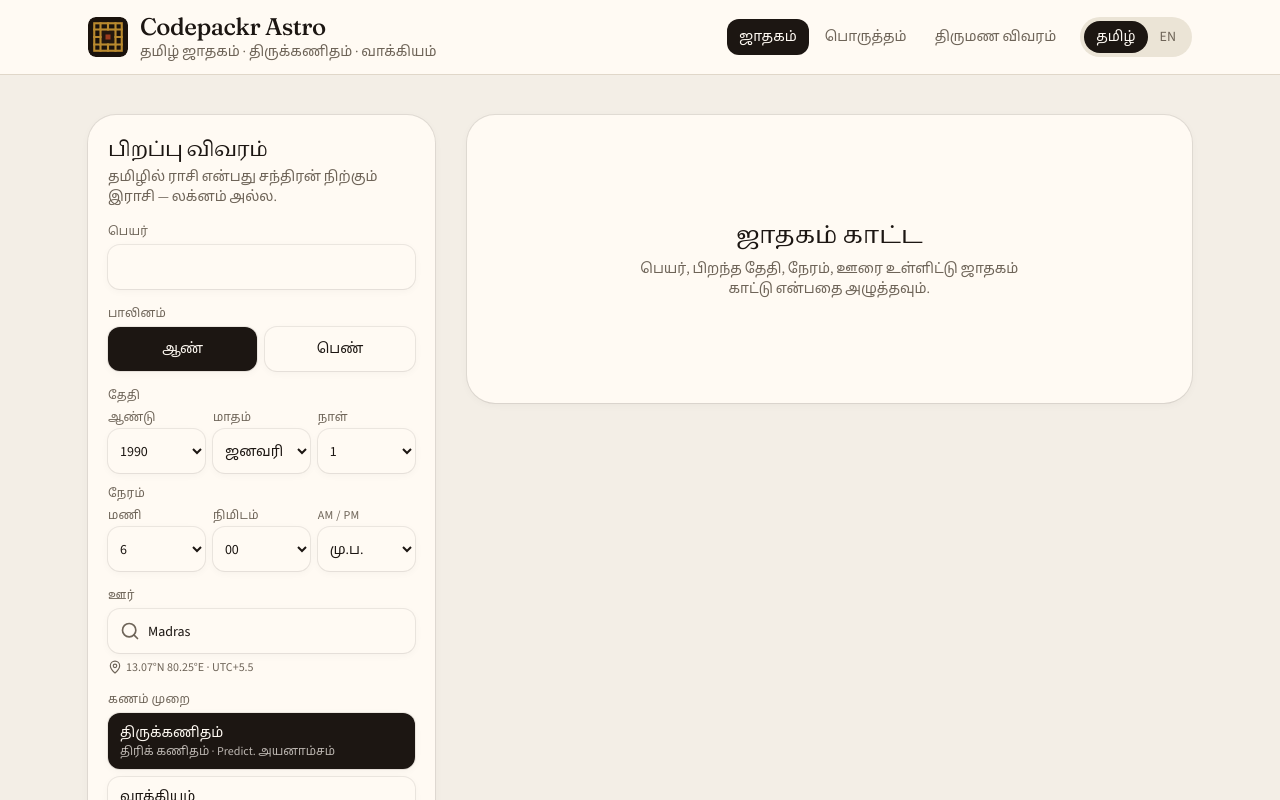
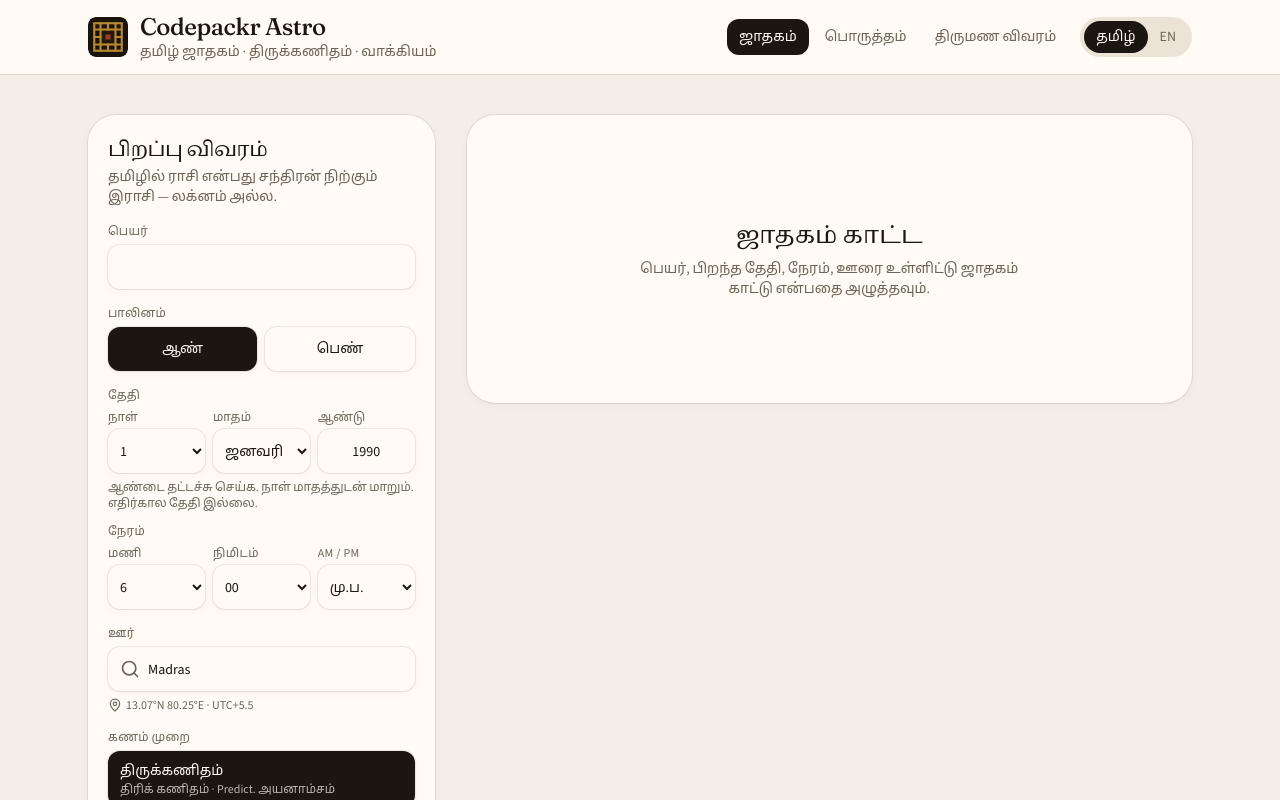
Before and after one commit to coolnaveen99/codepackr-astro, a React (Vite) app: page / in a window 1280 px wide. Shown: the top 800 px of the page. Built offline with nearby package versions, Linux system fonts and the light colour scheme.

Commit message:
Make birth year typeable and hide future dates
Replace the year dropdown with a 4-digit field, clamp dates to today,
and auto-update day counts for month length and leap years.

```diff
--- a/src/components/birth-fields.tsx
+++ b/src/components/birth-fields.tsx
@@ -36,12 +36,42 @@ export const MONTHS_EN = [
   "December",
 ];
 
-const YEARS = Array.from({ length: 136 }, (_, i) => 1900 + i);
 const HOURS = Array.from({ length: 12 }, (_, i) => i + 1);
 const MINUTES = Array.from({ length: 60 }, (_, i) => i);
+const DIM = [31, 28, 31, 30, 31, 30, 31, 31, 30, 31, 30, 31];
+
+export const MIN_BIRTH_YEAR = 1900;
+
+export function todayParts(now = new Date()) {
+  return {
+    year: now.getFullYear(),
+    month: now.getMonth() + 1,
+    day: now.getDate(),
+  };
+}
+
+export function isLeapYear(year: number) {
+  return (year % 4 === 0 && year % 100 !== 0) || year % 400 === 0;
+}
 
 export function daysInMonth(year: number, month: number) {
-  return new Date(year, month, 0).getDate();
+  const m = Math.min(Math.max(month | 0, 1), 12);
+  if (m === 2) return isLeapYear(year) ? 29 : 28;
+  return DIM[m - 1]!;
+}
+
+export function clampBirthDate(year: number, month: number, day: number, now = new Date()) {
+  const today = todayParts(now);
+  const yRaw = Math.trunc(Number(year));
+  const y = Number.isFinite(yRaw)
+    ? Math.min(Math.max(yRaw, MIN_BIRTH_YEAR), today.year)
+    : Math.min(1990, today.year);
+  let m = Math.min(Math.max(Math.trunc(Number(month)) || 1, 1), 12);
+  if (y === today.year) m = Math.min(m, today.month);
+  let maxD = daysInMonth(y, m);
+  if (y === today.year && m === today.month) maxD = Math.min(maxD, today.day);
+  const d = Math.min(Math.max(Math.trunc(Number(day)) || 1, 1), maxD);
+  return { year: y, month: m, day: d };
 }
 
 export function to12(hour24: number) {
@@ -84,6 +114,79 @@ export function FieldSelect({
   );
 }
 
+function YearInput({
+  year,
+  min,
+  max,
+  onCommit,
+}: {
+  year: number;
+  min: number;
+  max: number;
+  onCommit: (year: number) => void;
+}) {
+  const [text, setText] = useState(String(year));
+
+  useEffect(() => {
+    setText(String(year));
+  }, [year]);
+
+  function clamp(n: number) {
+    return Math.min(Math.max(n, min), max);
+  }
+
+  function commitDigits(raw: string) {
+    if (raw.length !== 4) {
+      setText(String(year));
+      return;
+    }
+    const n = Number(raw);
+    if (!Number.isFinite(n)) {
+      setText(String(year));
+      return;
+    }
+    onCommit(clamp(n));
+  }
+
+  return (
+    <input
+      type="text"
+      inputMode="numeric"
+      pattern="[0-9]*"
+      autoComplete="bday-year"
+      spellCheck={false}
+      maxLength={4}
+      aria-label="Year"
+      value={text}
+      placeholder="1990"
+      data-testid="birth-year"
+      className={cn(
+        "h-11 w-full rounded-md bg-surface px-2 text-center text-sm tabular-nums text-fg shadow-card",
+        "focus-visible:ring-2 focus-visible:ring-accent/40 focus-visible:outline-none",
+      )}
+      onChange={(e) => {
+        const digits = e.target.value.replace(/\D/g, "").slice(0, 4);
+        setText(digits);
+        if (digits.length === 4) {
+          const n = Number(digits);
+          if (Number.isFinite(n)) onCommit(clamp(n));
+        }
+      }}
+      onBlur={() => commitDigits(text)}
+      onFocus={(e) => e.currentTarget.select()}
+      onKeyDown={(e) => {
+        if (e.key === "ArrowUp") {
+          e.preventDefault();
+          onCommit(clamp(year + 1));
+        } else if (e.key === "ArrowDown") {
+          e.preventDefault();
+          onCommit(clamp(year - 1));
+        }
+      }}
+    />
+  );
+}
+
 export function DateTimeFields({
   lang,
   value,
@@ -94,15 +197,42 @@ export function DateTimeFields({
   onChange: (next: BirthInput) => void;
 }) {
   const clock = to12(value.hour);
-  const dim = daysInMonth(value.year || 1990, value.month || 1);
+  const [now, setNow] = useState<Date | null>(null);
+  useEffect(() => {
+    setNow(new Date());
+  }, []);
+  const today = now ? todayParts(now) : { year: 2099, month: 12, day: 31 };
+  const safe = now
+    ? clampBirthDate(value.year, value.month, value.day, now)
+    : {
+        year: Math.min(Math.max(value.year || 1990, MIN_BIRTH_YEAR), 2099),
+        month: Math.min(Math.max(value.month || 1, 1), 12),
+        day: Math.min(Math.max(value.day || 1, 1), daysInMonth(value.year || 1990, value.month || 1)),
+      };
   const months = lang === "ta" ? MONTHS_TA : MONTHS_EN;
+  const monthLimit = safe.year === today.year ? today.month : 12;
+  const dayLimit =
+    safe.year === today.year && safe.month === today.month
+      ? Math.min(daysInMonth(safe.year, safe.month), today.day)
+      : daysInMonth(safe.year, safe.month);
+  const wantedDay = useRef(value.day);
+
+  useEffect(() => {
+    if (!now) return;
+    if (safe.year !== value.year || safe.month !== value.month || safe.day !== value.day) {
+      onChange({ ...value, year: safe.year, month: safe.month, day: safe.day });
+    }
+  }, [now, safe.year, safe.month, safe.day, value, onChange]);
 
   function setDate(patch: Partial<Pick<BirthInput, "year" | "month" | "day">>) {
-    const year = patch.year ?? value.year;
-    const month = patch.month ?? value.month;
-    const max = daysInMonth(year, month);
-    const day = Math.min(patch.day ?? value.day, max);
-    onChange({ ...value, year, month, day });
+    if (patch.day != null) wantedDay.current = patch.day;
+    const next = clampBirthDate(
+      patch.year ?? value.year,
+      patch.month ?? value.month,
+      patch.day ?? wantedDay.current,
+    );
+    if (next.year === value.year && next.month === value.month && next.day === value.day) return;
+    onChange({ ...value, ...next });
   }
 
   return (
@@ -111,19 +241,19 @@ export function DateTimeFields({
         <Label>{t(lang, "date")}</Label>
         <div className="grid grid-cols-3 gap-2">
           <div>
-            <span className="mb-1 block text-xs tracking-wide text-muted">{t(lang, "year")}</span>
-            <FieldSelect value={value.year} onChange={(v) => setDate({ year: Number(v) })}>
-              {YEARS.map((y) => (
-                <option key={y} value={y}>
-                  {y}
+            <span className="mb-1 block text-xs tracking-wide text-muted">{t(lang, "day")}</span>
+            <FieldSelect value={safe.day} onChange={(v) => setDate({ day: Number(v) })}>
+              {Array.from({ length: dayLimit }, (_, i) => i + 1).map((d) => (
+                <option key={d} value={d}>
+                  {d}
                 </option>
               ))}
             </FieldSelect>
           </div>
           <div>
             <span className="mb-1 block text-xs tracking-wide text-muted">{t(lang, "calMonth")}</span>
-            <FieldSelect value={value.month} onChange={(v) => setDate({ month: Number(v) })}>
-              {months.map((m, i) => (
+            <FieldSelect value={safe.month} onChange={(v) => setDate({ month: Number(v) })}>
+              {months.slice(0, monthLimit).map((m, i) => (
                 <option key={m} value={i + 1}>
                   {m}
                 </option>
@@ -131,16 +261,16 @@ export function DateTimeFields({
             </FieldSelect>
           </div>
           <div>
-            <span className="mb-1 block text-xs tracking-wide text-muted">{t(lang, "day")}</span>
-            <FieldSelect value={value.day} onChange={(v) => setDate({ day: Number(v) })}>
-              {Array.from({ length: dim }, (_, i) => i + 1).map((d) => (
-                <option key={d} value={d}>
-                  {d}
-                </option>
-              ))}
-            </FieldSelect>
+            <span className="mb-1 block text-xs tracking-wide text-muted">{t(lang, "year")}</span>
+            <YearInput
+              year={safe.year}
+              min={MIN_BIRTH_YEAR}
+              max={today.year}
+              onCommit={(year) => setDate({ year })}
+            />
           </div>
         </div>
+        <p className="mt-1.5 text-xs text-muted">{t(lang, "dateHint")}</p>
       </div>
       <div>
         <Label>{t(lang, "time")}</Label>
--- a/src/lib/astro/i18n.ts
+++ b/src/lib/astro/i18n.ts
@@ -20,6 +20,10 @@ const COPY = {
   am: { ta: "மு.ப.", en: "AM" },
   pm: { ta: "பி.ப.", en: "PM" },
   calMonth: { ta: "மாதம்", en: "Month" },
+  dateHint: {
+    ta: "ஆண்டை தட்டச்சு செய்க. நாள் மாதத்துடன் மாறும். எதிர்கால தேதி இல்லை.",
+    en: "Type the year. Days follow the month. Future dates are hidden.",
+  },
   place: { ta: "ஊர்", en: "Place" },
   school: { ta: "கணம் முறை", en: "Calculation school" },
   compute: { ta: "ஜாதகம் காட்டு", en: "Cast chart" },
```
